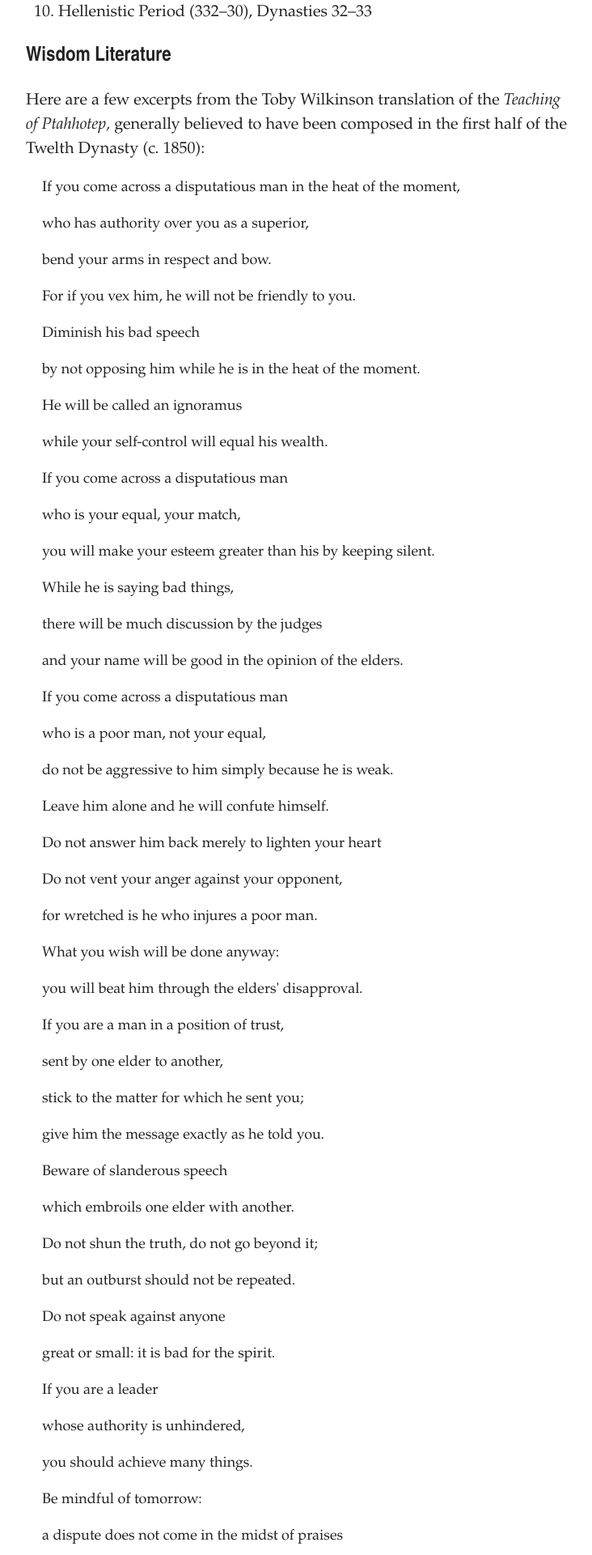
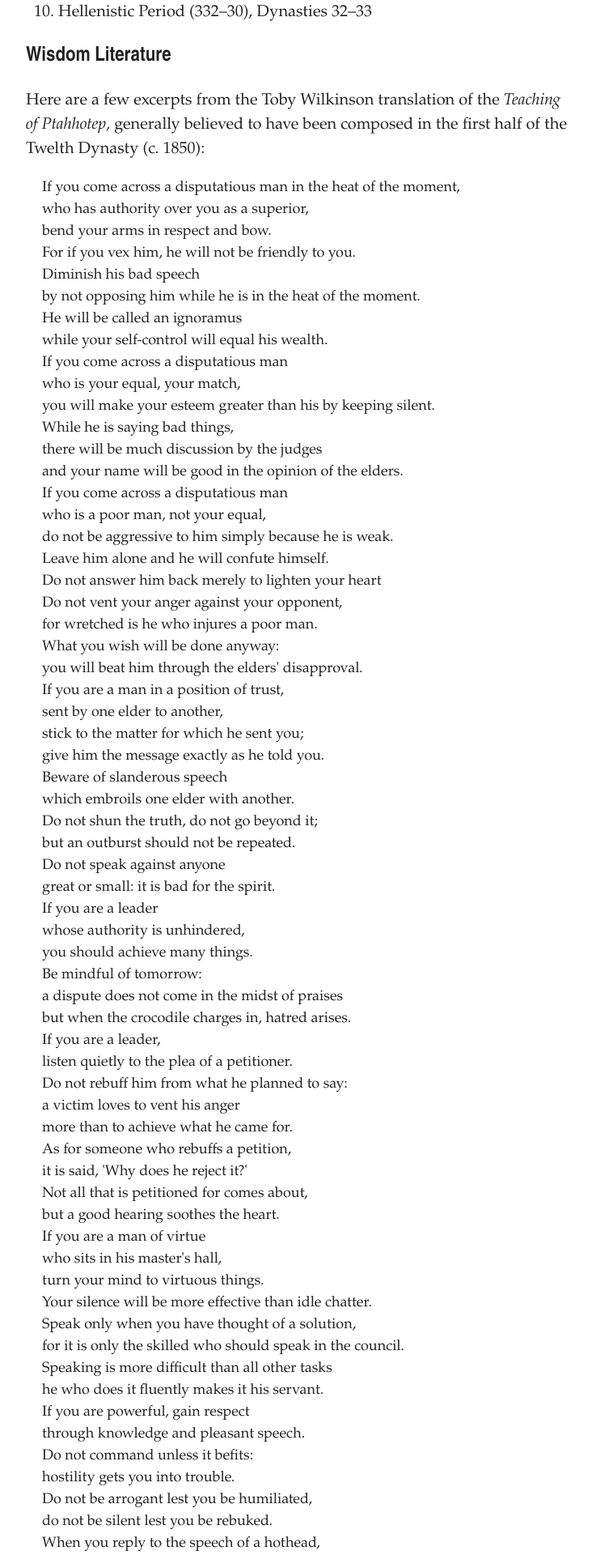
Before and after one commit to artsandmetaphysics/goodlifeodyssey, a Jekyll site: the page built from _documents/ancient-egypt.md, in a window 1280 px wide. Shown: the part 594-2514 px from the top of the page at 81% size, without its empty margins (268-1000 px from the left). Built offline with Jekyll 4.4.1, drawn with Linux system fonts in a browser that asks for light colours.

Commit message:
Fix bad quote

```diff
--- a/_documents/ancient-egypt.md
+++ b/_documents/ancient-egypt.md
@@ -24,7 +24,7 @@ The Egyptian priest Manetho grouped the pharaohs into 31 dynasties. Modern Egypt
 
 Here are a few excerpts from the Toby Wilkinson translation of the *Teaching of Ptahhotep,* generally believed to have been composed in the first half of the Twelth Dynasty (c. 1850):
 
-<blockquote>
+<blockquote class="poetry">
 <p>If you come across a disputatious man in the heat of the moment,</p>
 <p>who has authority over you as a superior,</p>
 <p>bend your arms in respect and bow.</p>
```
Also changed, not shown: documents/ancient-egypt.md (+1 -0 lines).
